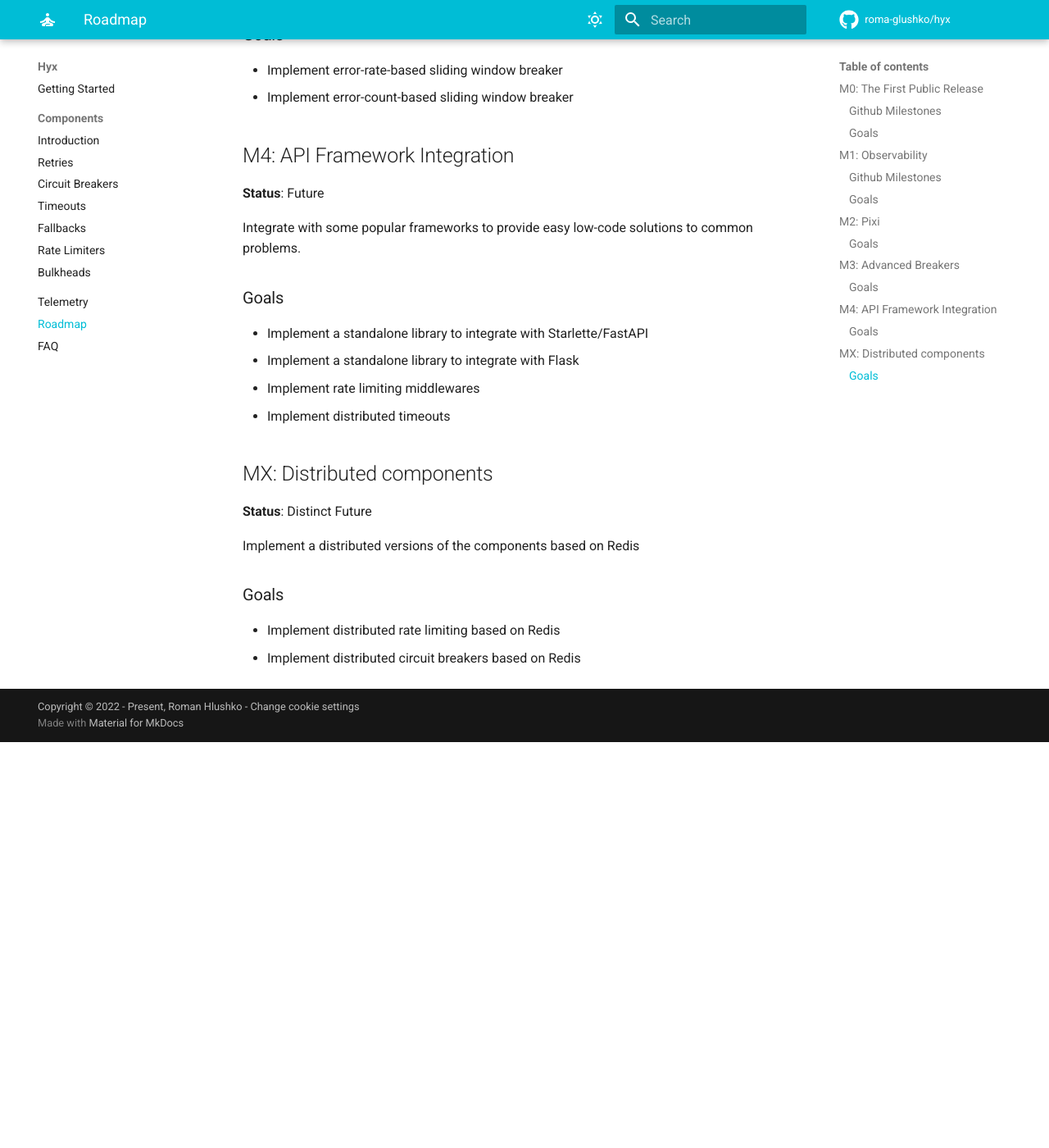
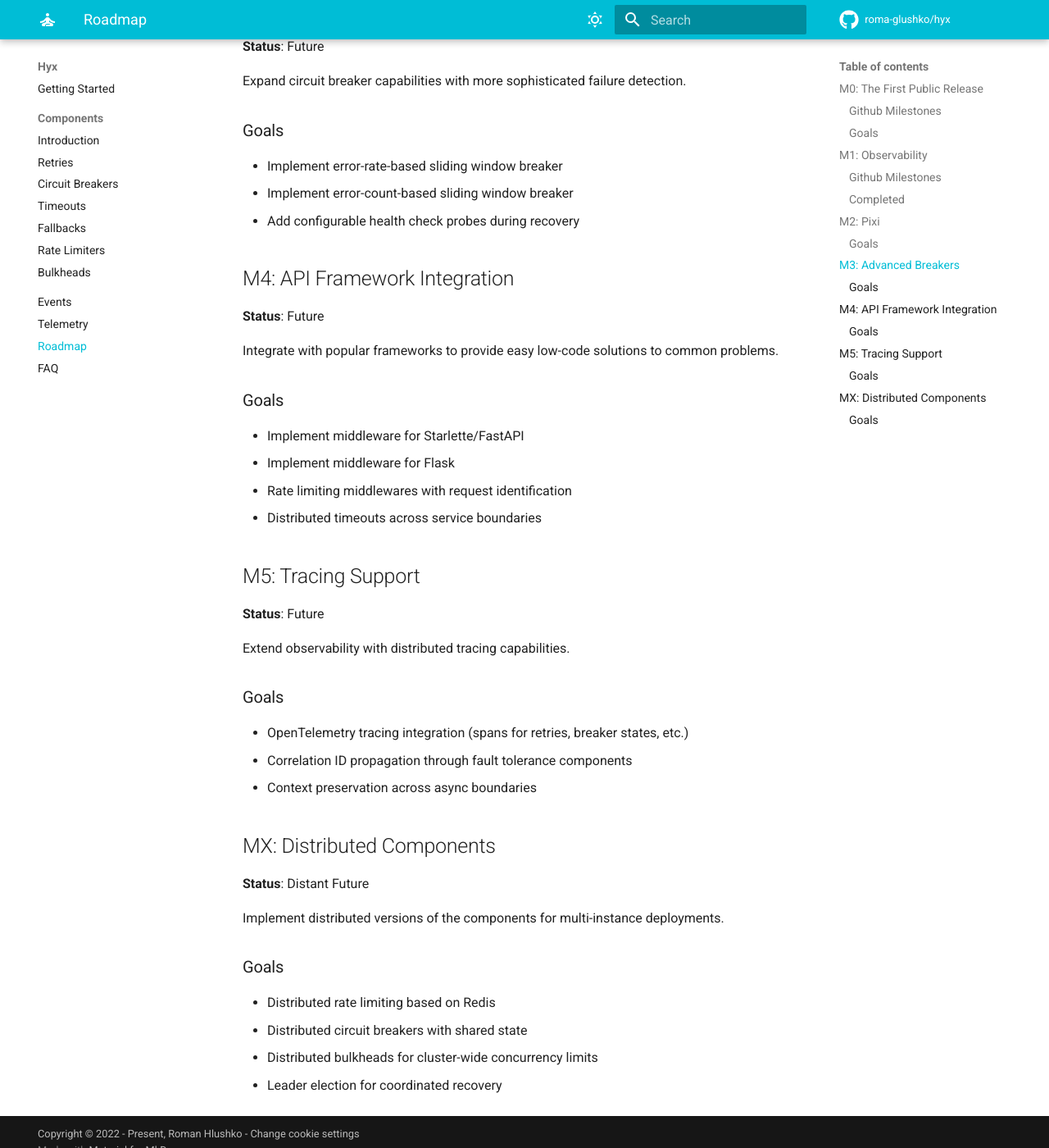
Before and after one commit to roma-glushko/hyx, an MkDocs documentation site: the page built from docs/roadmap.md, in a window 1280 px wide and 1400 px high, scrolled down 1730 px. Shown: the whole window at 82% size. Built offline with MkDocs 1.6.1 and Material for MkDocs 9.7.7, drawn with Linux system fonts in a browser that asks for light colours; emoji names are drawn with the system emoji font; comment, search, counter and statistics services are not loaded; before the commit the page ends 2635 px from its top, so only the background shows below that; some of the changed text lies outside the part shown.

Commit message:
#46: Updated docs, added information about event system & observability

```diff
--- a/docs/roadmap.md
+++ b/docs/roadmap.md
@@ -20,27 +20,29 @@
 
 ### Goals
 
-* Provide the baseline implementation for all general reliability components
-* Init documentation. Document the components
-* Implement project's infrastructure
+* ~~Provide the baseline implementation for all general reliability components~~
+* ~~Init documentation. Document the components~~
+* ~~Implement project's infrastructure~~
 
 ## M1: Observability
 
-**Status**: Future
+**Status**: Complete :white_check_mark:
 
-Implement metrics to support white-box monitoring of the components
+Implemented metrics support for white-box monitoring of all components.
 
 ### Github Milestones
 
 * [Observability / Integrate with OpenTelemetry](https://github.com/roma-glushko/hyx/milestone/2)
 * [Observability / Integrate with Prometheus](https://github.com/roma-glushko/hyx/milestone/3)
 
-### Goals
+### Completed
 
-* Design an event system to hook into the component's lifecycle
-* Provide a standalone library to integrate with [OpenTelemetry](https://opentelemetry.io/) metrics
-* Provide a standalone library to integrate with [Prometheus](https://prometheus.io/) metrics
-* Provide a standalone library to integrate with [StatsD](https://github.com/statsd/statsd) metrics
+* ~~Design an [event system](./events.md) to hook into the component's lifecycle~~
+* ~~Provide integration with [OpenTelemetry](https://opentelemetry.io/) metrics~~ (`pip install hyx[otel]`)
+* ~~Provide integration with [Prometheus](https://prometheus.io/) metrics~~ (`pip install hyx[prometheus]`)
+* ~~Provide integration with [StatsD](https://github.com/statsd/statsd) metrics~~ (`pip install hyx[statsd]`)
+
+See the [Telemetry documentation](./telemetry.md) for usage details.
 
 ## M2: Pixi
 
@@ -52,36 +54,54 @@
 
 * Create an example microservice system that uses Hyx as a resiliency toolkit
 * Test Hyx components in composition
+* Provide real-world usage patterns and best practices
 
 ## M3: Advanced Breakers
 
 **Status**: Future
 
+Expand circuit breaker capabilities with more sophisticated failure detection.
+
 ### Goals
 
 * Implement error-rate-based sliding window breaker
 * Implement error-count-based sliding window breaker
+* Add configurable health check probes during recovery
 
 ## M4: API Framework Integration
 
 **Status**: Future
 
-Integrate with some popular frameworks to provide easy low-code solutions to common problems.
+Integrate with popular frameworks to provide easy low-code solutions to common problems.
 
 ### Goals
 
-* Implement a standalone library to integrate with Starlette/FastAPI
-* Implement a standalone library to integrate with Flask
-* Implement rate limiting middlewares
-* Implement distributed timeouts
+* Implement middleware for Starlette/FastAPI
+* Implement middleware for Flask
+* Rate limiting middlewares with request identification
+* Distributed timeouts across service boundaries
 
-## MX: Distributed components
+## M5: Tracing Support
 
-**Status**: Distinct Future
+**Status**: Future
 
-Implement a distributed versions of the components based on Redis
+Extend observability with distributed tracing capabilities.
 
 ### Goals
 
-* Implement distributed rate limiting based on Redis
-* Implement distributed circuit breakers based on Redis
+* OpenTelemetry tracing integration (spans for retries, breaker states, etc.)
+* Correlation ID propagation through fault tolerance components
+* Context preservation across async boundaries
+
+## MX: Distributed Components
+
+**Status**: Distant Future
+
+Implement distributed versions of the components for multi-instance deployments.
+
+### Goals
+
+* Distributed rate limiting based on Redis
+* Distributed circuit breakers with shared state
+* Distributed bulkheads for cluster-wide concurrency limits
+* Leader election for coordinated recovery
--- a/mkdocs.yml
+++ b/mkdocs.yml
@@ -97,6 +97,7 @@
     - Fallbacks: components/fallback.md
     - Rate Limiters: components/rate_limiter.md
     - Bulkheads: components/bulkhead.md
+- Events: events.md
 - Telemetry: telemetry.md
 - Roadmap: roadmap.md
 - FAQ: faq.md
```
Also changed, not shown: other parts of docs/roadmap.md (+1 -1 lines), docs/events.md (added, +347 -0 lines), docs/telemetry.md (+3 -48 lines).
